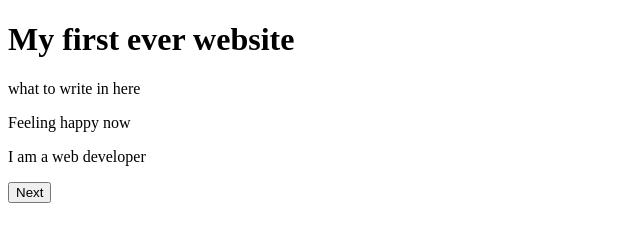
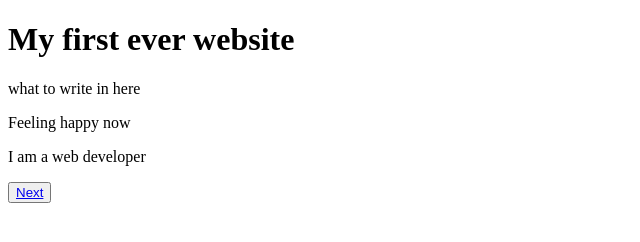
Before and after one commit to ninjasrj/my-first-website, a plain HTML site: page index.html in a window 1280 px wide. Shown: the full height of the page, 0-640 px from the left. Drawn offline with Linux system fonts and the light colour scheme.

Commit message:
try again

```diff
--- a/index.html
+++ b/index.html
@@ -11,6 +11,6 @@
     <p>what to write in here </p>
     <p>Feeling happy now</p>
     <p>I am a web developer</p>
-    <button>Next</button>
+    <button><a href = "jjj.html">Next</a></button>
 </body>
 </html>
```
